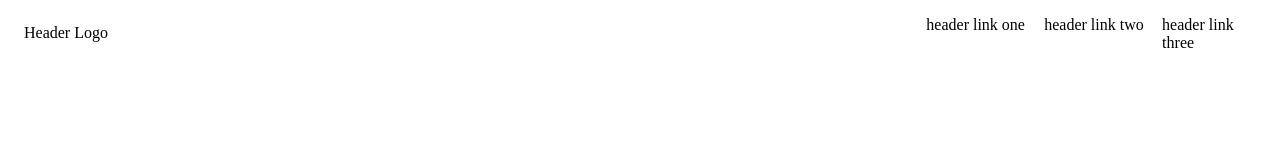
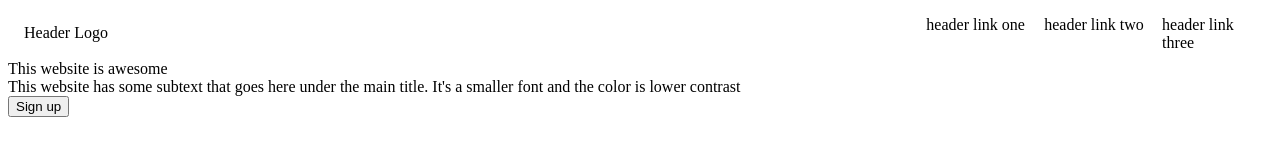
Before and after one commit to JayVile16/odin-landingpage, a plain HTML site: page index.html in a window 1280 px wide. Drawn offline with Linux system fonts and the light colour scheme.

Commit message:
Added content for the second division

```diff
--- a/index.html
+++ b/index.html
@@ -15,7 +15,16 @@
                 <div class="header">header link three</div>
             </div>
         </div>
-        <div></div>
+        <div class="two">
+            <div class="left-two">
+                <div class="headtwo">This website is awesome</div>
+                <div>This website has some subtext that goes here under the main title. It's a smaller font and the color is lower contrast</div>
+                <button>Sign up</button>
+            </div>
+            <div class="right-two">
+                <img>
+            </div>
+        </div>
         <div></div>
         <div></div>
         <div></div>
--- a/styles.css
+++ b/styles.css
@@ -34,7 +34,9 @@
 }
 
 /************** Second Division *************************/
-
+.two {
+    display: flex;
+}
 
 /************** Third Division *************************/
 
```
